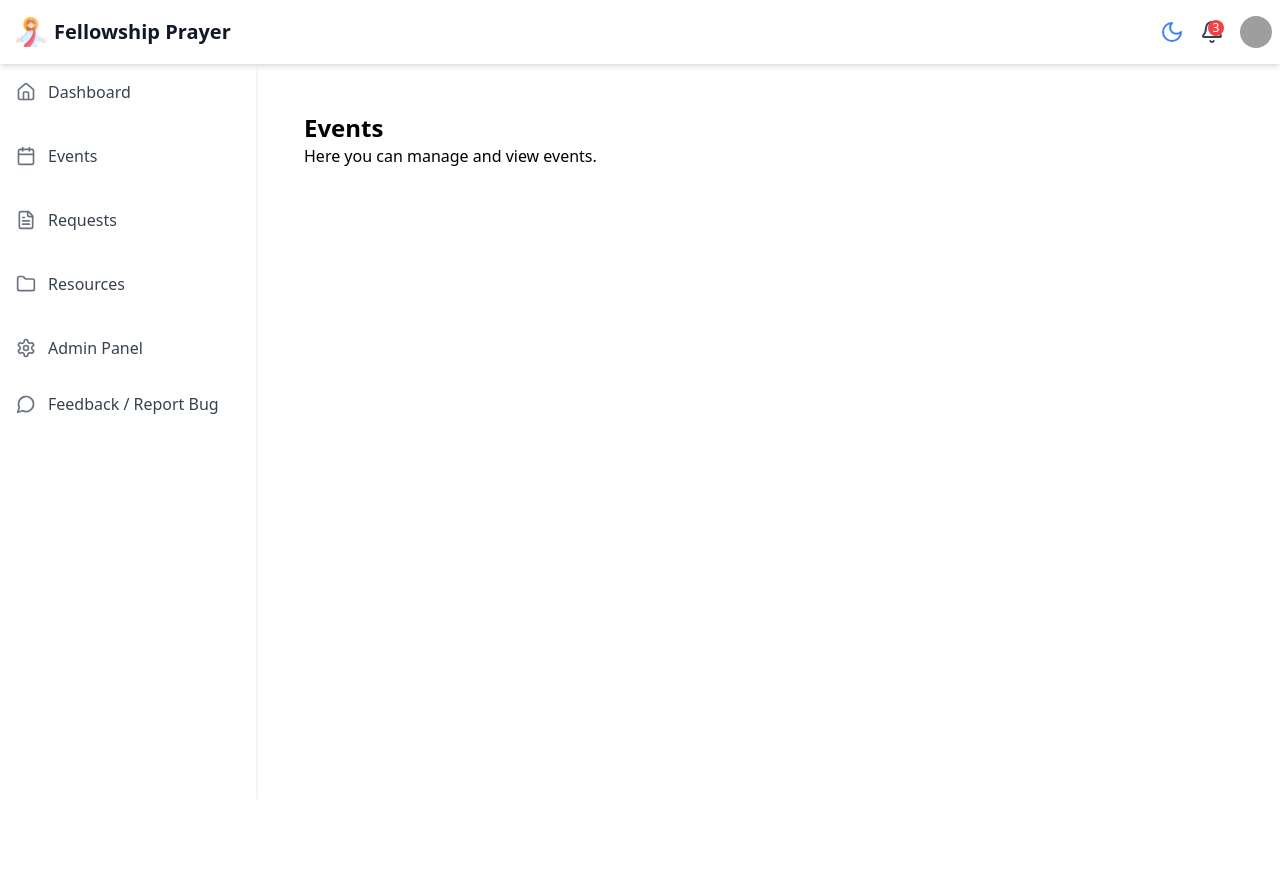
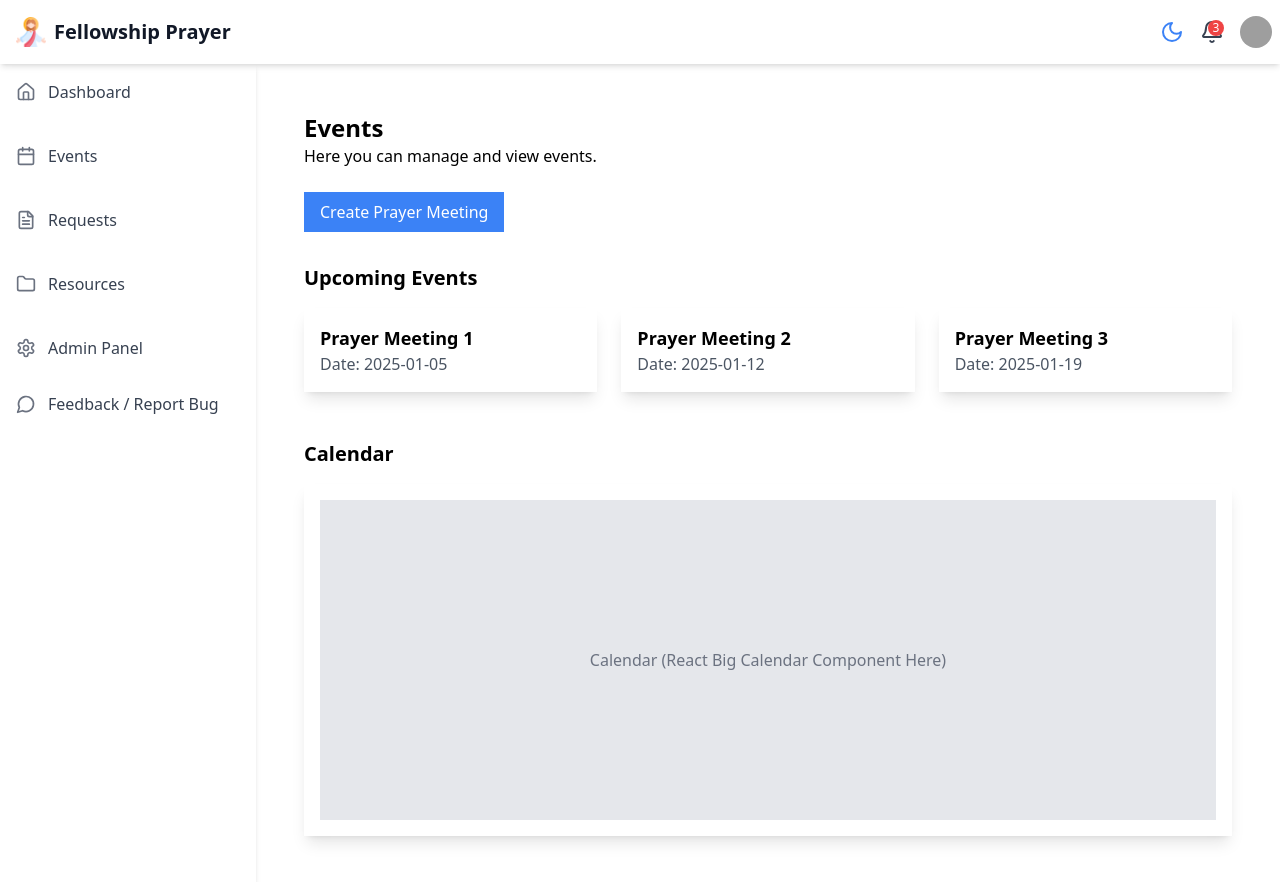
Before and after one commit to jps27CSE/Fellowship_Prayer_Tailwind_Shad_cn, a Next.js app: page /dashboard/events in a window 1280 px wide. Before the commit the page ends 800 px from the top, so only its background shows below. Built offline with nearby package versions, Linux system fonts and the light colour scheme; grey boxes are pictures that could not be loaded.

Commit message:
events ui tab

```diff
--- a/app/dashboard/events/page.tsx
+++ b/app/dashboard/events/page.tsx
@@ -1,11 +1,55 @@
+'use client'
 import DashboardLayout from '@/components/layout/dashboard-layout';
+import { useState } from 'react';
 
 export default function EventsPage() {
+    const [events, setEvents] = useState([
+        { id: 1, name: 'Prayer Meeting 1', date: '2025-01-05' },
+        { id: 2, name: 'Prayer Meeting 2', date: '2025-01-12' },
+        { id: 3, name: 'Prayer Meeting 3', date: '2025-01-19' },
+        // Add more events as needed
+    ]);
+
     return (
         <DashboardLayout>
             <div className="p-6">
                 <h1 className="text-2xl font-bold">Events</h1>
                 <p>Here you can manage and view events.</p>
+
+                {/* Create Prayer Meeting Button */}
+                <div className="mt-6">
+                    <button className="bg-blue-500 text-white py-2 px-4 rounded-md hover:bg-blue-600">
+                        Create Prayer Meeting
+                    </button>
+                </div>
+
+                {/* Upcoming Events */}
+                <div className="mt-8">
+                    <h2 className="text-xl font-semibold mb-4">Upcoming Events</h2>
+                    <div className="grid grid-cols-1 sm:grid-cols-2 md:grid-cols-3 gap-6">
+                        {events.map(event => (
+                            <div
+                                key={event.id}
+                                className="bg-white shadow-lg rounded-lg p-4 flex flex-col justify-between"
+                            >
+                                <h3 className="text-lg font-semibold">{event.name}</h3>
+                                <p className="text-gray-600">Date: {event.date}</p>
+                            </div>
+                        ))}
+                    </div>
+                </div>
+
+                {/* React Big Calendar */}
+                <div className="mt-12">
+                    <h2 className="text-xl font-semibold mb-4">Calendar</h2>
+                    <div className="bg-white shadow-lg rounded-lg p-4">
+                        {/* React Big Calendar goes here */}
+                        {/* Replace this with your actual calendar component */}
+                        <div className="h-80 bg-gray-200 flex items-center justify-center text-gray-500">
+                            Calendar (React Big Calendar Component Here)
+                        </div>
+                    </div>
+                </div>
             </div>
         </DashboardLayout>
     );
```
